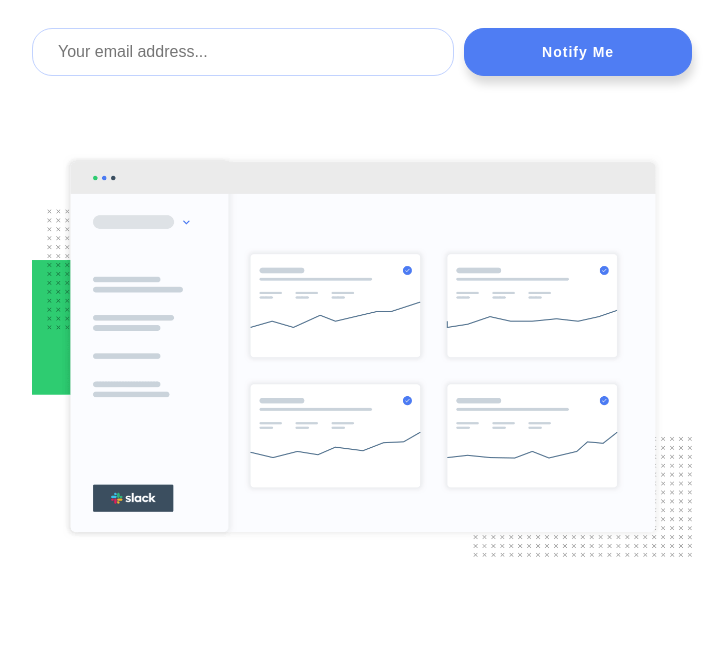
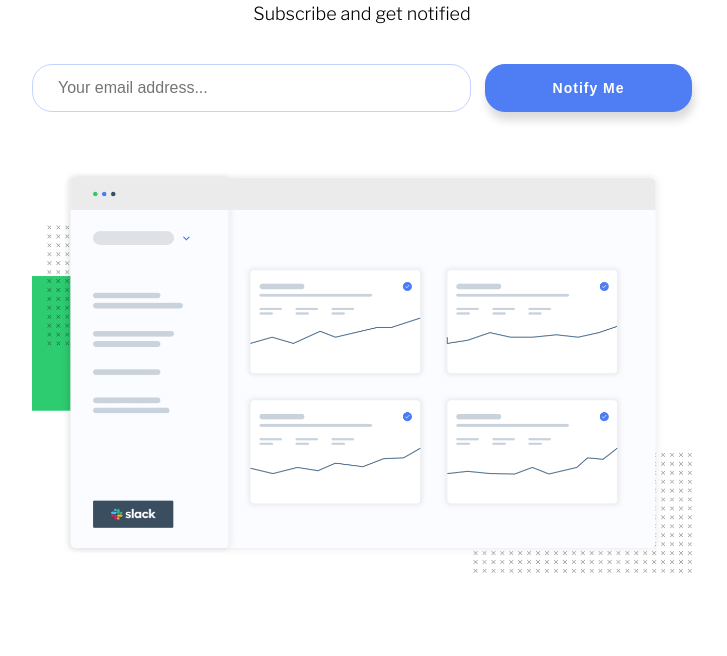
Before and after one commit to monte-dev/4-ping-coming-soon-email-validation, a plain HTML site: page index.html in a window 1280 px wide. Shown: the part 72-728 px from the top of the page, without its empty margins (278-1005 px from the left). Drawn offline with nearby package versions, Linux system fonts and the light colour scheme.

Commit message:
Fixed positioning of form error message

```diff
--- a/css/style.css
+++ b/css/style.css
@@ -134,20 +134,38 @@ footer p {
   .wrapper {
     padding-top: 0;
   }
+  .launch-soon h1 {
+    font-size: 3rem;
+  }
+  .launch-soon img {
+    width: 6rem;
+  }
+  .launch-soon p {
+    font-size: 18px;
+    padding-bottom: 40px;
+  }
   .notify {
     width: calc(100% - 40px);
+    padding-bottom: 10px;
   }
   #notifyForm {
     flex-direction: row;
+    flex-wrap: wrap;
   }
   #email {
-    width: 65%;
-    margin-right: 10px;
+    margin-right: 14px;
+    order: 1;
+    flex: 5 1 0;
   }
   #submitForm {
     margin-top: 0;
-    width: 35%;
+    order: 2;
+    flex: 2 1 0;
   }
   .error-email {
+    order: 3;
+    padding-left: 24px;
+    text-align: left;
+    flex: 1 1 100%;
   }
 }
```
